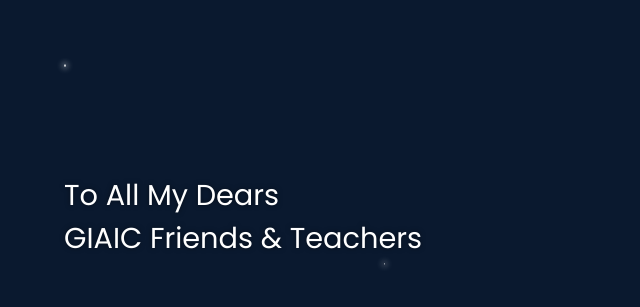
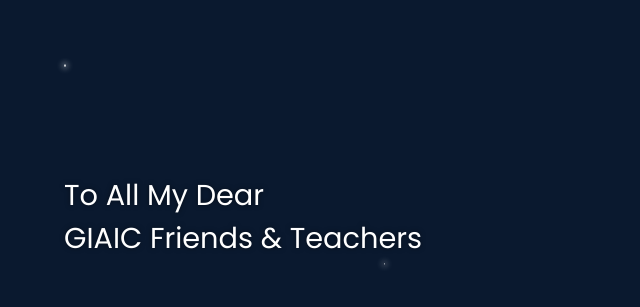
Before and after one commit to azmataliakbar/eid-with-giaic-friends-2025, a plain HTML site: page index.html in a window 1280 px wide. Shown: the top 307 px of the page, 0-640 px from the left. Drawn offline with Linux system fonts and the light colour scheme.

Commit message:
changed text

```diff
--- a/index.html
+++ b/index.html
@@ -39,7 +39,7 @@
 
     <!-- Centered Text Content -->
     <div class="content-container">
-        <p class="wishes-text-1">To All My Dears<br>GIAIC Friends & Teachers</p>
+        <p class="wishes-text-1">To All My Dear<br>GIAIC Friends & Teachers</p>
         <br>
         <br>
         <h1 class="eid-text">EID MUBARAK</h1>
```
